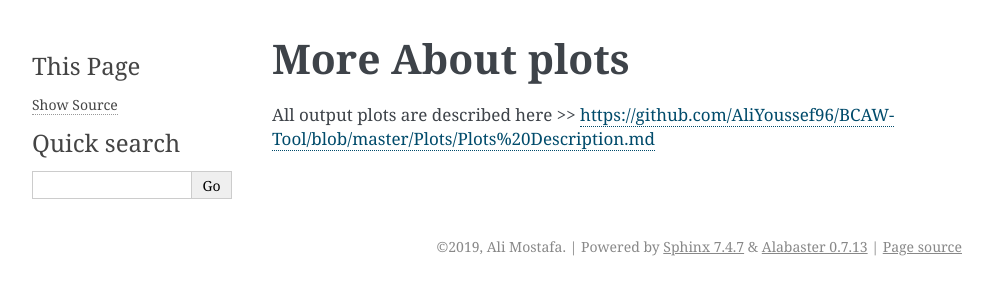
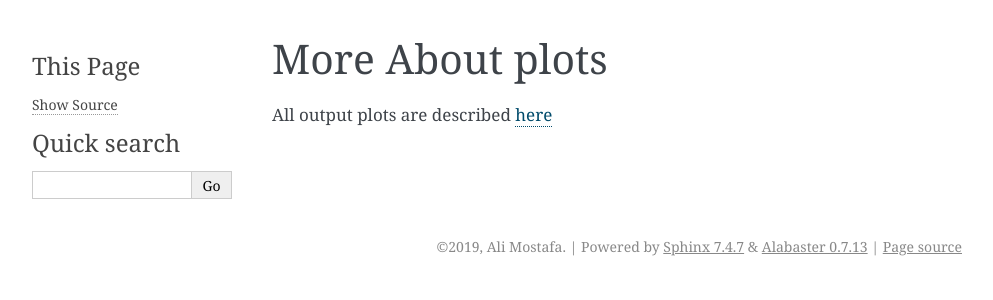
Before and after one commit to AliYoussef96/BCAW-Tool, a Sphinx documentation site: the page built from docs/plots.rst, in a window 1280 px wide. Shown: the top 300 px of the page, without its empty margins (148-1141 px from the left). Built offline with Sphinx 7.4.7, drawn with Linux system fonts in a browser that asks for light colours.

Commit message:
Update plots.rst

```diff
--- a/docs/plots.rst
+++ b/docs/plots.rst
@@ -1,4 +1,4 @@
-**More About plots**
-===========
+More About plots
+================
 
-All output plots are described here >> https://github.com/AliYoussef96/BCAW-Tool/blob/master/Plots/Plots%20Description.md
+All output plots are described `here <https://github.com/AliYoussef96/BCAW-Tool/blob/master/Plots/Plots%20Description.md>`_
```
